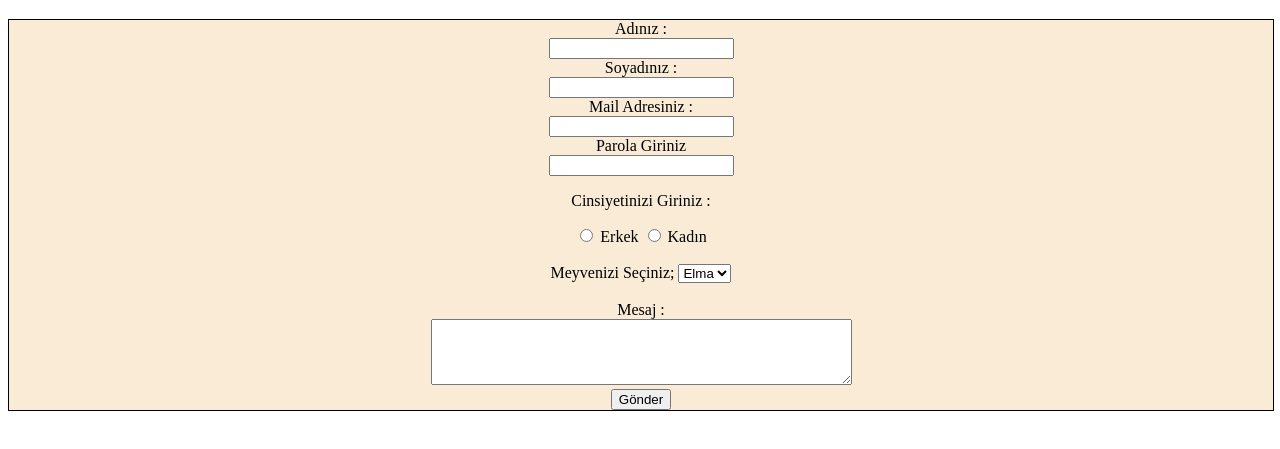
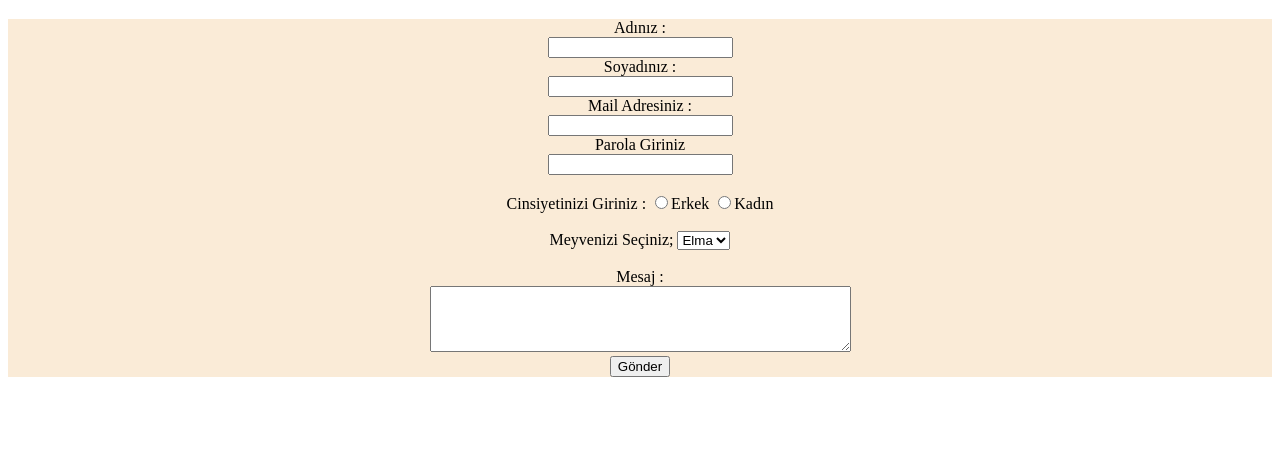
Before and after one commit to KubilAydin/Pratik-Form_Eleman_Kullanimi, a plain HTML site: page index.html in a window 1280 px wide. Shown: the part 61-510 px from the top of the page. Drawn offline with Linux system fonts and the light colour scheme.

Commit message:
fixed radio button and option values

```diff
--- a/index.html
+++ b/index.html
@@ -13,7 +13,6 @@
     form {
         color: black;
         background-color: antiquewhite;
-        border: 1px solid black;
         width: 100%;
         text-align: center;
     }
@@ -31,20 +30,18 @@
         <input type="email" id="mail"><br>
         <!-- Password Input -->
         <label for="password">Parola Giriniz</label><br>
-        <input type="password"><br>
+        <input type="password"><br><br>
         <!-- Radio Button Input -->
-        <p>Cinsiyetinizi Giriniz :</p>
-        <input type="radio" name="gender" id="male" value="male">
-        <label for="male">Erkek</label>
-        <input type="radio" name="gender" id="female" value="female">
-        <label for="female">Kadın</label>
+        <label for="gender">Cinsiyetinizi Giriniz :</label>
+        <input type="radio" name="gender" id="male" value="male">Erkek
+        <input type="radio" name="gender" id="female" value="female">Kadın
         <br><br>
         <!-- Select Input -->
         <label for="fruits"> Meyvenizi Seçiniz;</label>
             <select name="fruits" id="fruits">
-                <option value="elma">Elma</option>
-                <option value="muz">Muz</option>
-                <option value="cilek">Çilek</option>
+                <option value="apple">Elma</option>
+                <option value="banana">Muz</option>
+                <option value="stawberry">Çilek</option>
             </select>
             <br><br>
         <!-- Textarea Input -->
```
